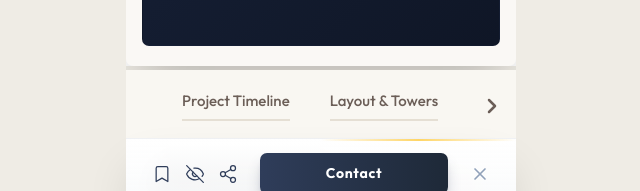
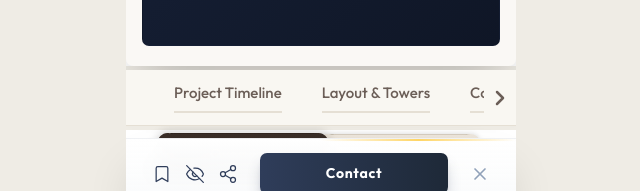
Before and after one commit to onemanwithoneserver/Figma-GP, a React (Vite) app: page / in a window 1280 px wide. Shown: the part 592-783 px from the top of the page, without its empty margins (319-959 px from the left). Built offline with nearby package versions, Linux system fonts and the light colour scheme.

Commit message:
Update HorizontalTabNavigation.tsx

```diff
--- a/src/app/components/sections/property/HorizontalTabNavigation.tsx
+++ b/src/app/components/sections/property/HorizontalTabNavigation.tsx
@@ -115,7 +115,7 @@ const HorizontalTabNavigation: React.FC = () => {
       aria-label="Property sections"
       className="w-full bg-[#F9F7F2] border-b border-[#E5DFD4] font-['Outfit']"
     >
-      <div className="max-w-[1200px] mx-auto flex items-center px-2 py-2">
+      <div className="max-w-[1200px] mx-auto flex items-center">
         <div className="w-8 flex-shrink-0 flex justify-center">
           {showLeftArrow && (
             <button
```
